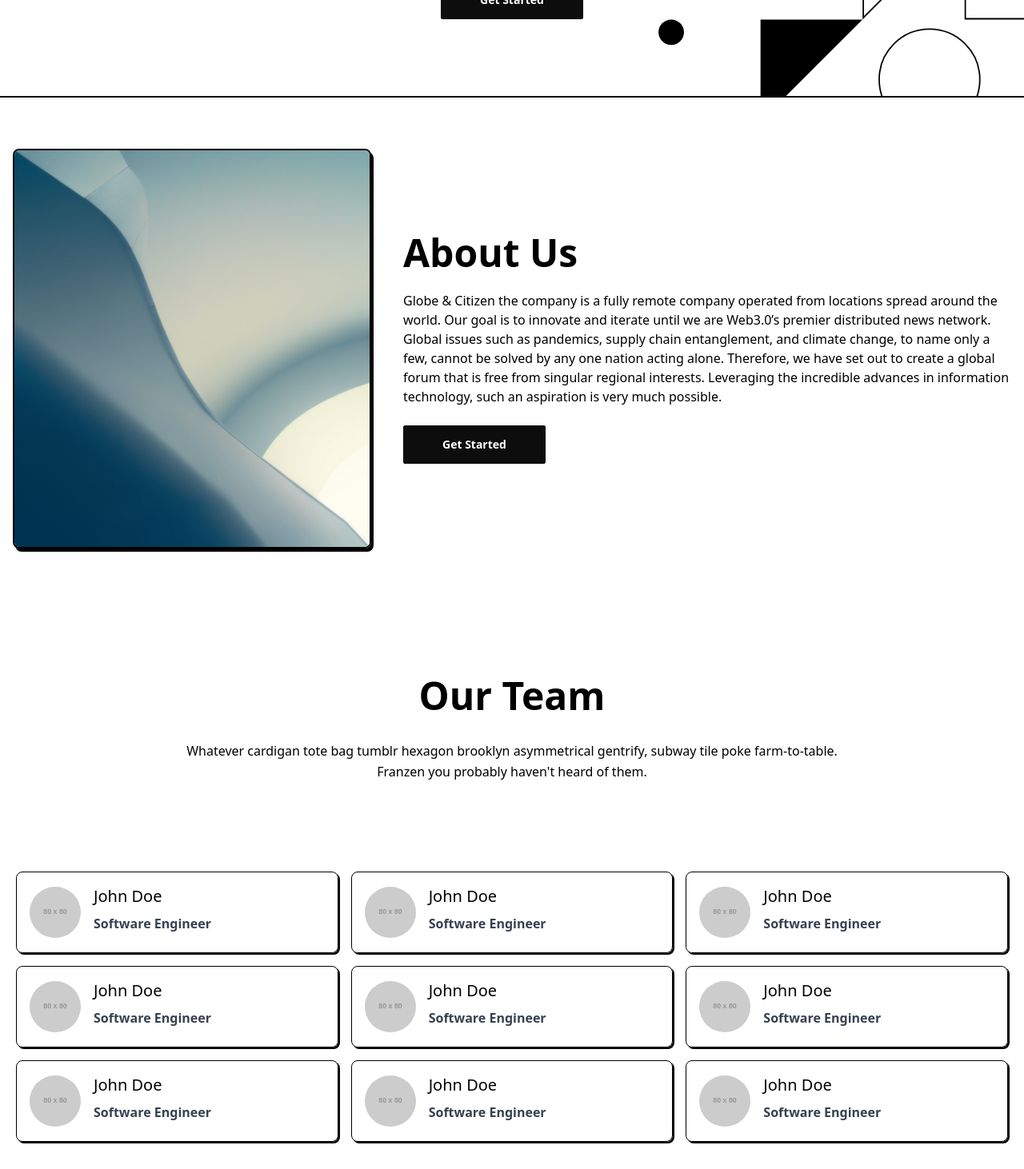
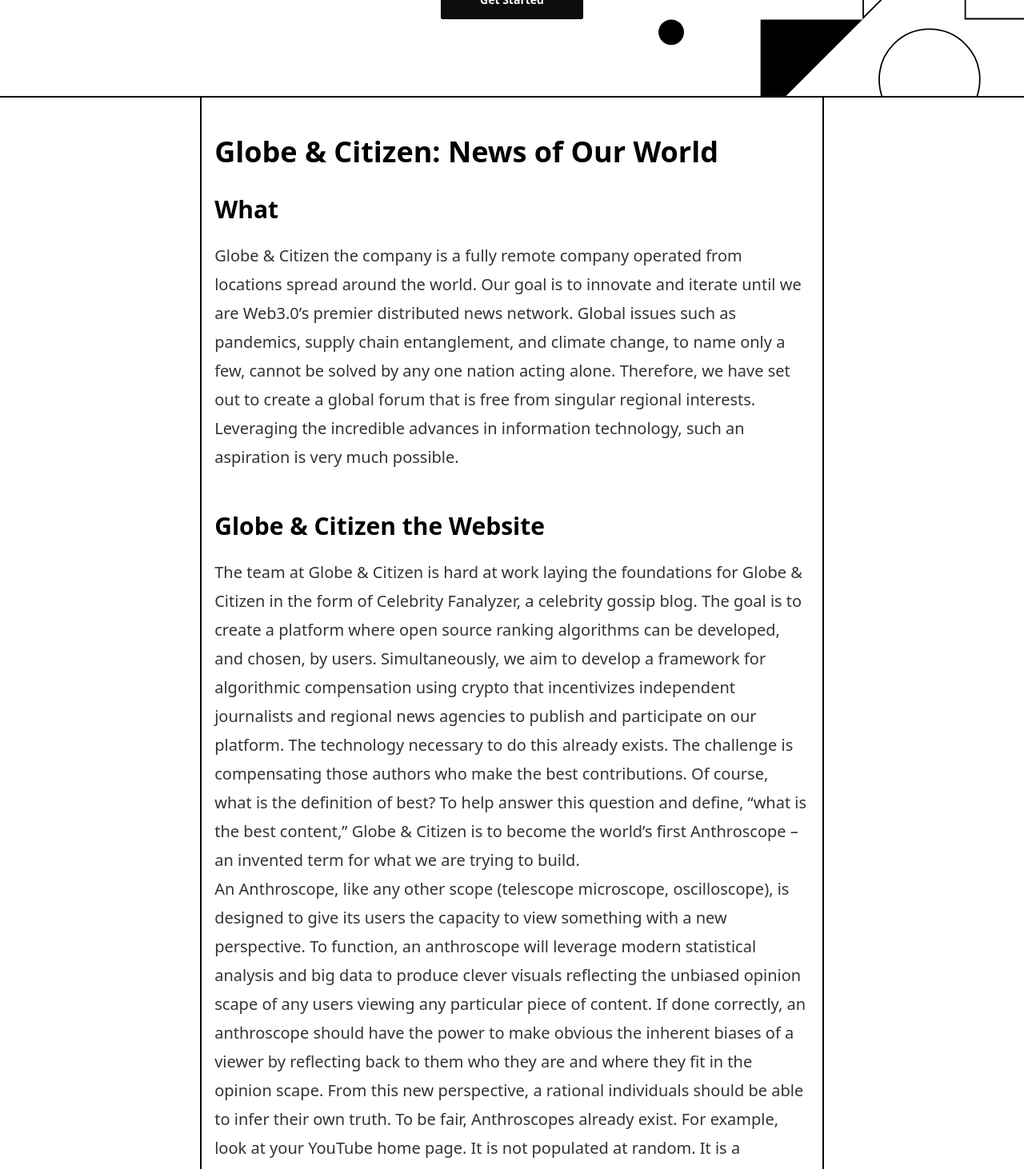
Before and after one commit to globe-and-citizen/gc-web, a Vue app: page / in a window 1280 px wide. Shown: the part 420-1882 px from the top of the page at 80% size. Built offline with nearby package versions, Linux system fonts and the light colour scheme; the HTML template or start-up script is replaced by a standard one.

Commit message:
feat: style about component

```diff
--- a/src/components/AboutComponent.vue
+++ b/src/components/AboutComponent.vue
@@ -1,17 +1,12 @@
 <script setup lang="ts"></script>
 
 <template>
-  <div class="hero py-12">
-    <div class="hero-content flex-col lg:flex-row lg:gap-10">
-      <img
-        src="/pexels-johannes-plenio.jpg"
-        class="flex-1 max-w-md rounded-lg border-black border-solid border-2 w-[500px] h-[500px]"
-        style="box-shadow: 3px 4px 0 0 #000"
-        alt="About image"
-      />
-      <div class="flex-1">
-        <h1 class="text-5xl font-bold">About Us</h1>
-        <p class="py-6">
+  <div class="hero border-b-2 border-black">
+    <div class="hero-content flex-col lg:flex-row lg:gap-10 border-x-2 border-black py-12">
+      <div class="flex-1 prose lg:prose-xl">
+        <h2 class="text-5xl font-bold">Globe & Citizen: News of Our World</h2>
+        <h3>What</h3>
+        <p>
           Globe & Citizen the company is a fully remote company operated from locations spread
           around the world. Our goal is to innovate and iterate until we are Web3.0’s premier
           distributed news network. Global issues such as pandemics, supply chain entanglement, and
@@ -20,7 +15,29 @@
           interests. Leveraging the incredible advances in information technology, such an
           aspiration is very much possible.
         </p>
-        <button class="btn btn-primary">Get Started</button>
+        <h3>Globe & Citizen the Website</h3>
+        <p>
+          The team at Globe & Citizen is hard at work laying the foundations for Globe & Citizen in
+          the form of Celebrity Fanalyzer, a celebrity gossip blog. The goal is to create a platform
+          where open source ranking algorithms can be developed, and chosen, by users.
+          Simultaneously, we aim to develop a framework for algorithmic compensation using crypto
+          that incentivizes independent journalists and regional news agencies to publish and
+          participate on our platform. The technology necessary to do this already exists. The
+          challenge is compensating those authors who make the best contributions. Of course, what
+          is the definition of best? To help answer this question and define, “what is the best
+          content,” Globe & Citizen is to become the world’s first Anthroscope – an invented term
+          for what we are trying to build.
+          <br />
+          An Anthroscope, like any other scope (telescope microscope, oscilloscope), is designed to
+          give its users the capacity to view something with a new perspective. To function, an
+          anthroscope will leverage modern statistical analysis and big data to produce clever
+          visuals reflecting the unbiased opinion scape of any users viewing any particular piece of
+          content. If done correctly, an anthroscope should have the power to make obvious the
+          inherent biases of a viewer by reflecting back to them who they are and where they fit in
+          the opinion scape. From this new perspective, a rational individuals should be able to
+          infer their own truth. To be fair, Anthroscopes already exist. For example, look at your
+          YouTube home page. It is not populated at random. It is a reflection of you.
+        </p>
       </div>
     </div>
   </div>
```
